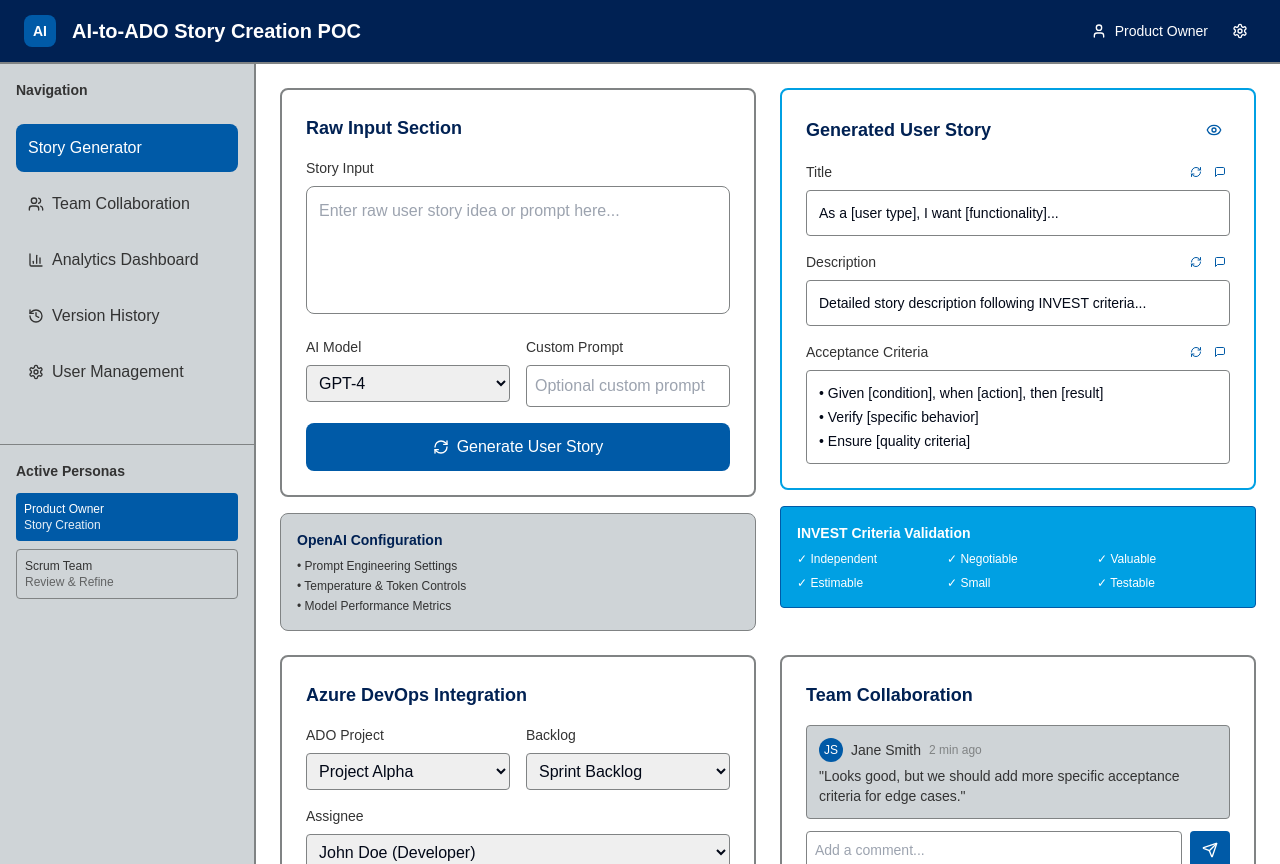
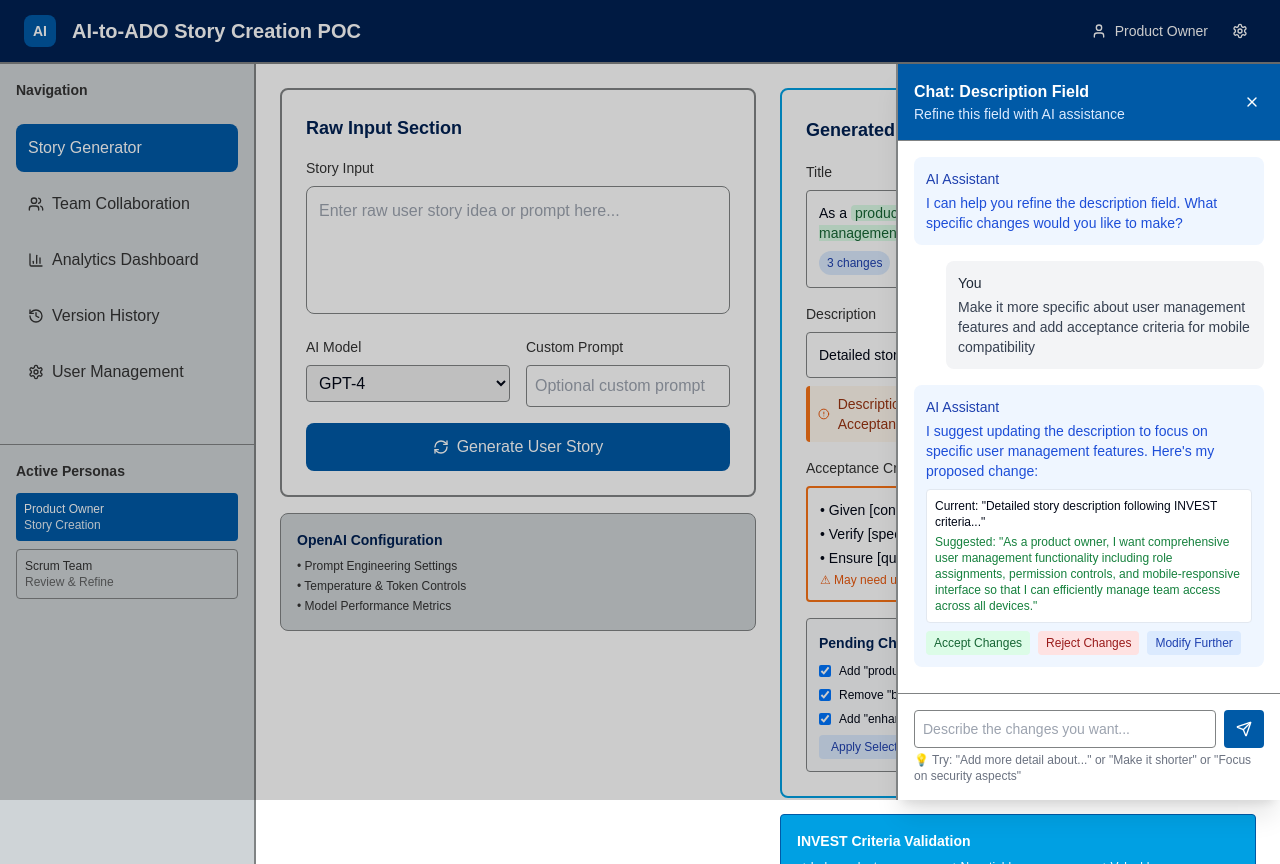
Before and after one commit to afarabee/prompt-to-product-ado, a React (Vite) app: page /wireframe in a window 1280 px wide. Built offline with nearby package versions, Linux system fonts and the light colour scheme.

Commit message:
feat: Implement interactive LLM chat and UI enhancements
- Added a sliding sidebar for AI chat.
- Implemented inline highlighting with color coding for changes.
- Added accept/reject preview interface.
- Included cross-field dependency notifications.
- Added copy-to-clipboard functionality.

```diff
--- a/src/components/Wireframe.tsx
+++ b/src/components/Wireframe.tsx
@@ -1,6 +1,5 @@
-
 import React from 'react';
-import { User, Settings, BarChart3, MessageSquare, RefreshCw, Send, Eye, GitBranch, Users, History } from 'lucide-react';
+import { User, Settings, BarChart3, MessageSquare, RefreshCw, Send, Eye, GitBranch, Users, History, Copy, Check, X, AlertCircle } from 'lucide-react';
 
 export const Wireframe = () => {
   return (
@@ -25,7 +24,7 @@ export const Wireframe = () => {
         </div>
       </header>
 
-      <div className="flex h-screen">
+      <div className="flex h-screen relative">
         {/* Sidebar */}
         <aside className="w-64 border-r-2" style={{ backgroundColor: '#CFD4D7', borderColor: '#808384' }}>
           <nav className="p-4 space-y-2">
@@ -145,17 +144,24 @@ export const Wireframe = () => {
                 </div>
               </div>
 
-              {/* Generated Story Preview */}
+              {/* Generated Story Preview with Enhanced Interactions */}
               <div className="space-y-4">
-                <div className="p-6 rounded-lg border-2" style={{ backgroundColor: 'white', borderColor: '#00A0E3' }}>
+                <div className="p-6 rounded-lg border-2 relative" style={{ backgroundColor: 'white', borderColor: '#00A0E3' }}>
                   <div className="flex items-center justify-between mb-4">
                     <h2 className="text-lg font-semibold" style={{ color: '#002153' }}>Generated User Story</h2>
-                    <button className="p-2 rounded hover:bg-blue-50" style={{ color: '#005AA7' }}>
-                      <Eye className="w-4 h-4" />
-                    </button>
+                    <div className="flex gap-2">
+                      <button className="p-2 rounded hover:bg-blue-50 flex items-center gap-1" style={{ color: '#005AA7' }} title="Copy entire story to clipboard">
+                        <Copy className="w-4 h-4" />
+                        <span className="text-xs">Copy</span>
+                      </button>
+                      <button className="p-2 rounded hover:bg-blue-50" style={{ color: '#005AA7' }}>
+                        <Eye className="w-4 h-4" />
+                      </button>
+                    </div>
                   </div>
 
                   <div className="space-y-4">
+                    {/* Title Field with Track Changes */}
                     <div>
                       <div className="flex items-center justify-between mb-2">
                         <label className="text-sm font-medium" style={{ color: '#333333' }}>Title</label>
@@ -169,10 +175,19 @@ export const Wireframe = () => {
                         </div>
                       </div>
                       <div className="p-3 rounded border" style={{ backgroundColor: '#FFFFFF', borderColor: '#808384' }}>
-                        <div className="text-sm font-medium">As a [user type], I want [functionality]...</div>
+                        <div className="text-sm font-medium">
+                          As a <span className="bg-green-100 text-green-800 px-1 rounded">product owner</span>, I want
+                          <span className="bg-red-100 text-red-800 line-through px-1 rounded mx-1">basic functionality</span>
+                          <span className="bg-green-100 text-green-800 px-1 rounded">enhanced user management</span> so that...
+                        </div>
+                        <div className="flex items-center gap-2 mt-2">
+                          <span className="bg-blue-100 text-blue-800 text-xs px-2 py-1 rounded-full">3 changes</span>
+                          <button className="text-xs text-green-600 hover:underline">Preview Changes</button>
+                        </div>
                       </div>
                     </div>
 
+                    {/* Description Field with Dependency Notification */}
                     <div>
                       <div className="flex items-center justify-between mb-2">
                         <label className="text-sm font-medium" style={{ color: '#333333' }}>Description</label>
@@ -188,8 +203,21 @@ export const Wireframe = () => {
                       <div className="p-3 rounded border" style={{ backgroundColor: '#FFFFFF', borderColor: '#808384' }}>
                         <div className="text-sm">Detailed story description following INVEST criteria...</div>
                       </div>
+
+                      {/* Cross-field Dependency Notification */}
+                      <div className="mt-2 p-2 rounded border-l-4 bg-orange-50" style={{ borderColor: '#F97316' }}>
+                        <div className="flex items-center gap-2">
+                          <AlertCircle className="w-4 h-4 text-orange-600" />
+                          <span className="text-sm text-orange-800">Description changed. Regenerate Acceptance Criteria?</span>
+                          <button className="text-xs bg-orange-100 text-orange-800 px-2 py-1 rounded hover:bg-orange-200">
+                            Yes, Update AC
+                          </button>
+                          <button className="text-xs text-orange-600 hover:underline">Dismiss</button>
+                        </div>
+                      </div>
                     </div>
 
+                    {/* Acceptance Criteria with Potential Changes Highlight */}
                     <div>
                       <div className="flex items-center justify-between mb-2">
                         <label className="text-sm font-medium" style={{ color: '#333333' }}>Acceptance Criteria</label>
@@ -202,12 +230,51 @@ export const Wireframe = () => {
                           </button>
                         </div>
                       </div>
-                      <div className="p-3 rounded border space-y-1" style={{ backgroundColor: '#FFFFFF', borderColor: '#808384' }}>
+                      <div className="p-3 rounded border-2 space-y-1" style={{ backgroundColor: '#FFFFFF', borderColor: '#F97316' }}>
                         <div className="text-sm">• Given [condition], when [action], then [result]</div>
                         <div className="text-sm">• Verify [specific behavior]</div>
                         <div className="text-sm">• Ensure [quality criteria]</div>
+                        <div className="text-xs text-orange-600 mt-1 font-medium">⚠ May need updates due to description changes</div>
                       </div>
                     </div>
+                  </div>
+
+                  {/* Change Preview Panel */}
+                  <div className="mt-4 p-3 rounded border bg-gray-50" style={{ borderColor: '#808384' }}>
+                    <div className="flex items-center justify-between mb-2">
+                      <h4 className="text-sm font-semibold" style={{ color: '#002153' }}>Pending Changes Preview</h4>
+                      <div className="flex gap-2">
+                        <button className="text-xs bg-green-100 text-green-800 px-3 py-1 rounded hover:bg-green-200">
+                          Accept All
+                        </button>
+                        <button className="text-xs bg-red-100 text-red-800 px-3 py-1 rounded hover:bg-red-200">
+                          Reject All
+                        </button>
+                      </div>
+                    </div>
+                    <div className="space-y-2 text-xs">
+                      <div className="flex items-center gap-2">
+                        <input type="checkbox" className="w-3 h-3" defaultChecked />
+                        <span>Add "product owner" to title</span>
+                        <button className="text-green-600 hover:underline">Accept</button>
+                        <button className="text-red-600 hover:underline">Reject</button>
+                      </div>
+                      <div className="flex items-center gap-2">
+                        <input type="checkbox" className="w-3 h-3" defaultChecked />
+                        <span>Remove "basic functionality"</span>
+                        <button className="text-green-600 hover:underline">Accept</button>
+                        <button className="text-red-600 hover:underline">Reject</button>
+                      </div>
+                      <div className="flex items-center gap-2">
+                        <input type="checkbox" className="w-3 h-3" defaultChecked />
+                        <span>Add "enhanced user management"</span>
+                        <button className="text-green-600 hover:underline">Accept</button>
+                        <button className="text-red-600 hover:underline">Reject</button>
+                      </div>
+                    </div>
+                    <button className="mt-2 text-xs bg-blue-100 text-blue-800 px-3 py-1 rounded hover:bg-blue-200">
+                      Apply Selected Changes
+                    </button>
                   </div>
                 </div>
 
@@ -352,6 +419,8 @@ export const Wireframe = () => {
                   <span>✓ Story Templates</span>
                   <span>✓ Version History</span>
                   <span>✓ Mobile Responsive</span>
+                  <span>✓ AI Chat Integration</span>
+                  <span>✓ Track Changes</span>
                 </div>
                 <div className="text-xs" style={{ color: '#808384' }}>
                   Last updated: 2 minutes ago
@@ -360,6 +429,84 @@ export const Wireframe = () => {
             </div>
           </div>
         </main>
+
+        {/* Chat Drawer - Slides out from right */}
+        <div className="fixed right-0 top-16 bottom-0 w-96 bg-white border-l-2 shadow-xl transform translate-x-0 z-20" style={{ borderColor: '#808384' }}>
+          <div className="flex flex-col h-full">
+            {/* Chat Header */}
+            <div className="p-4 border-b" style={{ backgroundColor: '#005AA7', borderColor: '#808384' }}>
+              <div className="flex items-center justify-between">
+                <div>
+                  <h3 className="text-white font-semibold">Chat: Description Field</h3>
+                  <p className="text-blue-100 text-sm">Refine this field with AI assistance</p>
+                </div>
+                <button className="text-white hover:bg-blue-600 p-1 rounded">
+                  <X className="w-4 h-4" />
+                </button>
+              </div>
+            </div>
+
+            {/* Chat Messages */}
+            <div className="flex-1 overflow-auto p-4 space-y-4">
+              <div className="bg-blue-50 p-3 rounded-lg">
+                <div className="text-sm font-medium text-blue-800 mb-1">AI Assistant</div>
+                <div className="text-sm text-blue-700">
+                  I can help you refine the description field. What specific changes would you like to make?
+                </div>
+              </div>
+
+              <div className="bg-gray-100 p-3 rounded-lg ml-8">
+                <div className="text-sm font-medium text-gray-800 mb-1">You</div>
+                <div className="text-sm text-gray-700">
+                  Make it more specific about user management features and add acceptance criteria for mobile compatibility
+                </div>
+              </div>
+
+              <div className="bg-blue-50 p-3 rounded-lg">
+                <div className="text-sm font-medium text-blue-800 mb-1">AI Assistant</div>
+                <div className="text-sm text-blue-700 mb-2">
+                  I suggest updating the description to focus on specific user management features. Here's my proposed change:
+                </div>
+                <div className="text-xs bg-white p-2 rounded border">
+                  <div className="mb-1">Current: "Detailed story description following INVEST criteria..."</div>
+                  <div className="text-green-700">Suggested: "As a product owner, I want comprehensive user management functionality including role assignments, permission controls, and mobile-responsive interface so that I can efficiently manage team access across all devices."</div>
+                </div>
+                <div className="flex gap-2 mt-2">
+                  <button className="text-xs bg-green-100 text-green-800 px-2 py-1 rounded hover:bg-green-200">
+                    Accept Changes
+                  </button>
+                  <button className="text-xs bg-red-100 text-red-800 px-2 py-1 rounded hover:bg-red-200">
+                    Reject Changes
+                  </button>
+                  <button className="text-xs bg-blue-100 text-blue-800 px-2 py-1 rounded hover:bg-blue-200">
+                    Modify Further
+                  </button>
+                </div>
+              </div>
+            </div>
+
+            {/* Chat Input */}
+            <div className="p-4 border-t" style={{ borderColor: '#808384' }}>
+              <div className="flex gap-2">
+                <input
+                  type="text"
+                  placeholder="Describe the changes you want..."
+                  className="flex-1 p-2 border rounded text-sm"
+                  style={{ borderColor: '#808384' }}
+                />
+                <button className="px-3 py-2 rounded text-white" style={{ backgroundColor: '#005AA7' }}>
+                  <Send className="w-4 h-4" />
+                </button>
+              </div>
+              <div className="text-xs text-gray-500 mt-1">
+                💡 Try: "Add more detail about..." or "Make it shorter" or "Focus on security aspects"
+              </div>
+            </div>
+          </div>
+        </div>
+
+        {/* Overlay for drawer */}
+        <div className="fixed inset-0 bg-black bg-opacity-20 z-10"></div>
       </div>
     </div>
   );
```
